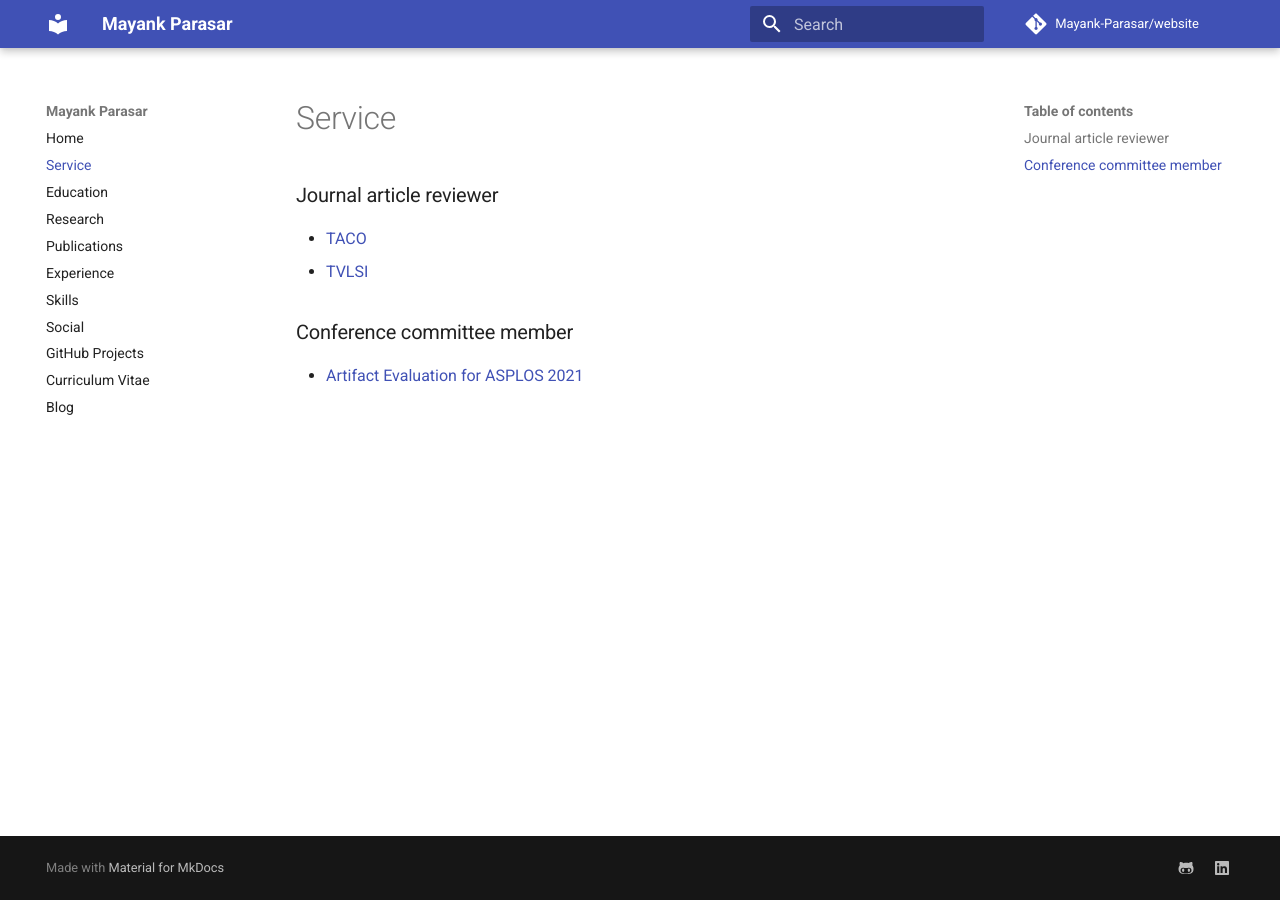
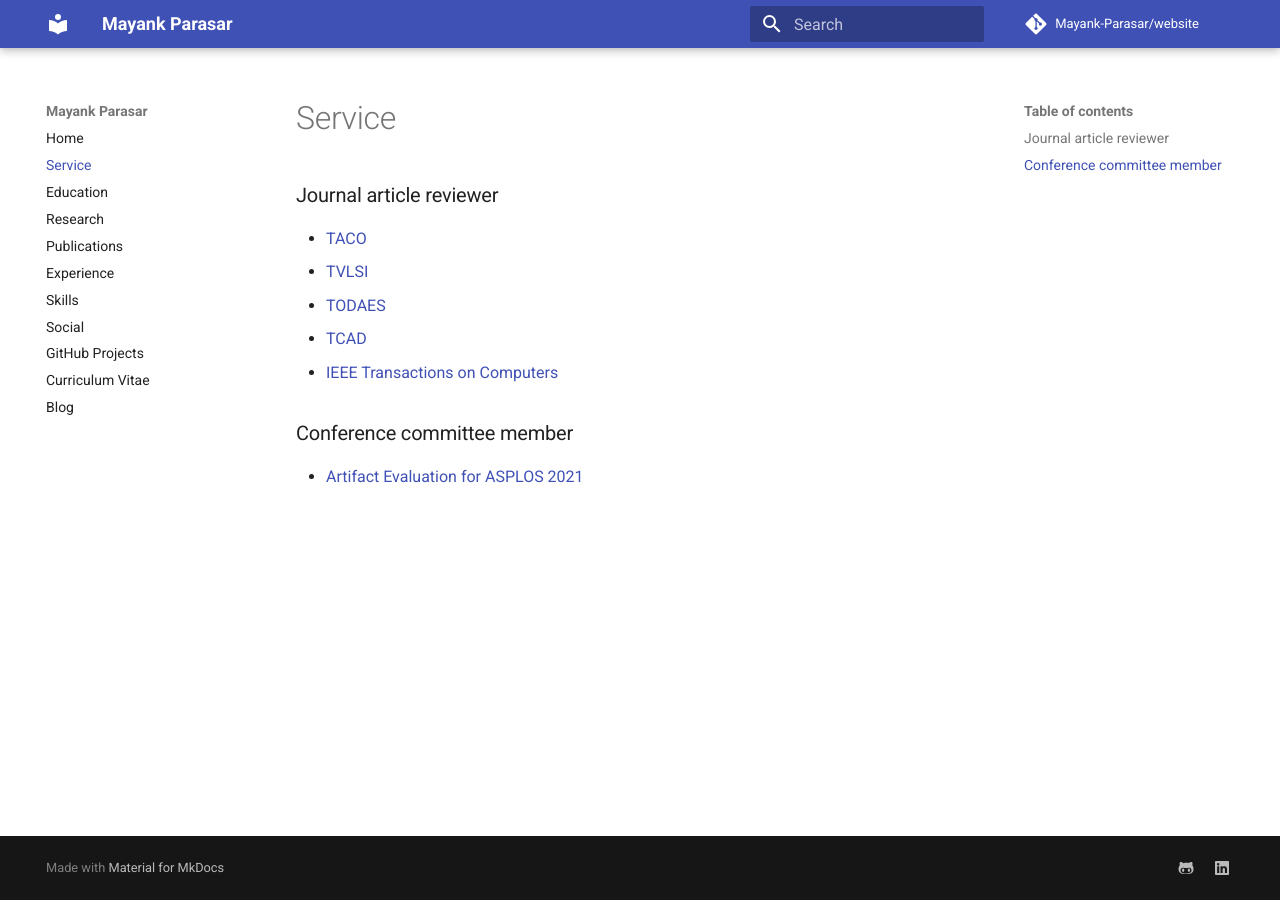
Before and after one commit to Mayank-Parasar/website, an MkDocs documentation site: the page built from docs/service.md, in a window 1280 px wide. Built offline with MkDocs 1.6.1 and Material for MkDocs 9.7.7, drawn with Linux system fonts in a browser that asks for light colours; comment, search, counter and statistics services are not loaded.

Commit message:
added more information to the website

```diff
--- a/docs/service.md
+++ b/docs/service.md
@@ -1,6 +1,9 @@
 ### Journal article reviewer
 * <a href="https://dl.acm.org/journal/taco">TACO</a>
 * <a href="http://tvlsi.egr.duke.edu/">TVLSI</a>
+* <a href="https://dl.acm.org/journal/todaes">TODAES</a>
+* <a href="https://ieee-ceda.org/publication/ieee-transactions-computer-aided-design-integrated-circuits-systems-tcad">TCAD</a>
+* <a href="https://www.computer.org/csdl/journal/tc">IEEE Transactions on Computers</a>
 
 
 ### Conference committee member
```
